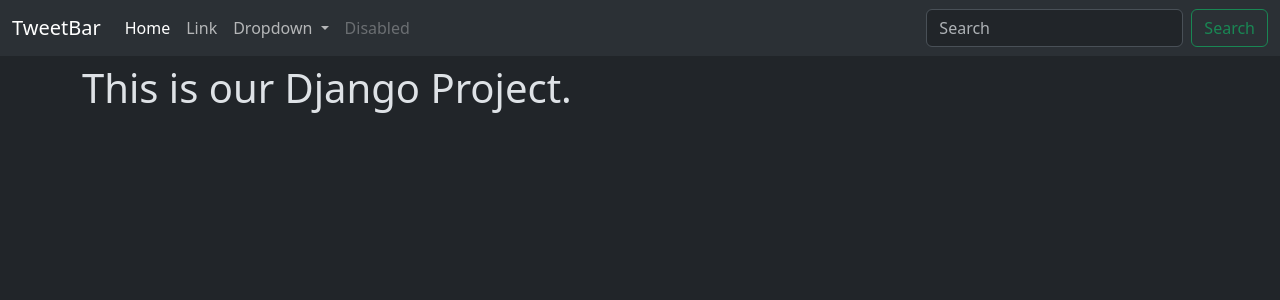
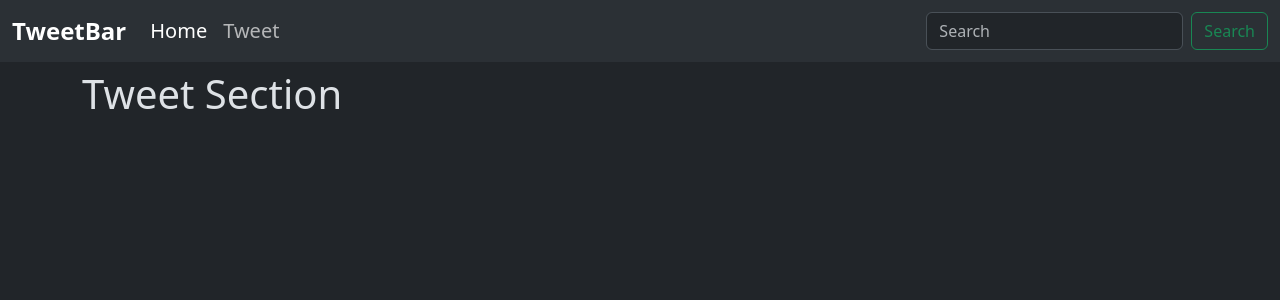
Before and after one commit to Karan551/django_social_project, a Django app: page / in a window 1280 px wide. Shown: the top 300 px of the page. Run offline with Django 5.2, Linux system fonts and the light colour scheme; data that the repository does not hold is empty.

Commit message:
Improv edit and delete funcitonality and much more.

```diff
--- a/social_project/social_project/urls.py
+++ b/social_project/social_project/urls.py
@@ -17,8 +17,11 @@ Including another URLconf
 
 from django.contrib import admin
 from django.urls import path, include
+from django.conf import settings
+from django.conf.urls.static import static
+
 
 urlpatterns = [
     path("", include("tweetApp.urls")),
     path("admin/", admin.site.urls),
-]
+]+static(settings.MEDIA_URL, document_root=settings.MEDIA_ROOT)
--- a/social_project/templates/nav.html
+++ b/social_project/templates/nav.html
@@ -1,31 +1,21 @@
 <nav class="navbar navbar-expand-lg bg-body-tertiary">
     <div class="container-fluid">
-      <a class="navbar-brand" href="#">TweetBar</a>
+      <a class="navbar-brand fs-4 fw-bold" href="#">TweetBar</a>
       <button class="navbar-toggler" type="button" data-bs-toggle="collapse" data-bs-target="#navbarSupportedContent" aria-controls="navbarSupportedContent" aria-expanded="false" aria-label="Toggle navigation">
         <span class="navbar-toggler-icon"></span>
       </button>
       <div class="collapse navbar-collapse" id="navbarSupportedContent">
         <ul class="navbar-nav me-auto mb-2 mb-lg-0">
           <li class="nav-item">
-            <a class="nav-link active" aria-current="page" href="#">Home</a>
+            <a class="nav-link fs-5 {% if request.resolver_match.url_name == 'index' %}active{% endif %}" aria-current="page" href="{% url 'tweet_app:index' %}">Home</a>
           </li>
+
           <li class="nav-item">
-            <a class="nav-link" href="#">Link</a>
+            <a class="nav-link fs-5 {% if request.resolver_match.url_name == 'tweet' %}active{% endif %}" href="{% url 'tweet_app:tweet' %}">Tweet</a>
           </li>
-          <li class="nav-item dropdown">
-            <a class="nav-link dropdown-toggle" href="#" role="button" data-bs-toggle="dropdown" aria-expanded="false">
-              Dropdown
-            </a>
-            <ul class="dropdown-menu">
-              <li><a class="dropdown-item" href="#">Action</a></li>
-              <li><a class="dropdown-item" href="#">Another action</a></li>
-              <li><hr class="dropdown-divider"></li>
-              <li><a class="dropdown-item" href="#">Something else here</a></li>
-            </ul>
-          </li>
-          <li class="nav-item">
-            <a class="nav-link disabled" aria-disabled="true">Disabled</a>
-          </li>
+
+
+
         </ul>
         <form class="d-flex" role="search">
           <input class="form-control me-2" type="search" placeholder="Search" aria-label="Search">
--- a/social_project/tweetApp/templates/tweetApp/index.html
+++ b/social_project/tweetApp/templates/tweetApp/index.html
@@ -1,13 +1,26 @@
+{% extends 'layout.html' %}
+{% block title %}
+  Tweet App
+{% endblock %}
+{% block content %}
+  <h1>Tweet Section</h1>
+  <section class="row mx-auto">
+    {% for tweet in tweets %}
+      <div class="col-12 col-md-4 my-2 my-sm-1 mx-sm-4 mx-md-5">
+        <div class="card" style="width: 18rem">
+          <img src="{{ tweet.user_image.url }}" class="card-img-top" alt="{{ tweet.user }}-img" />
+          <div class="card-body">
+            <h5 class="card-title">{{ tweet.user_name }}</h5>
+            <p class="card-text">{{ tweet.user_text }}</p>
+            <p class="card-text">
+              Tweet at - <span class="fw-bold text-secondary">{{ tweet.cretated_at }}</span>
+            </p>
+            <a href="{% url 'tweet_app:edit_tweet' tweet.pk %}" class="btn btn-warning mr-2 d-inline-block">Edit</a>
 
-
-{% extends "layout.html" %}
-{% block title %}
-Tweet App
-
-{% endblock title %}
-
-{% block content %}
-
-<h1>This is our Django Project.</h1>
-
-{% endblock content %}
+            <a href="{% url 'tweet_app:delete_tweet' tweet.pk %}" class="btn btn-danger mx-3 d-inline-block">Delete</a>
+          </div>
+        </div>
+      </div>
+    {% endfor %}
+  </section>
+{% endblock %}
--- a/social_project/tweetApp/urls.py
+++ b/social_project/tweetApp/urls.py
@@ -1,7 +1,13 @@
 from django.urls import path
 from . import views
 
+app_name="tweet_app"
 urlpatterns = [
+
     path("", views.index, name="index"),
+    # path("tweets-list", views.tweets_list, name="all_tweets"),
+    path("create-tweet/", views.tweet_create, name="tweet"),
+    path("<int:tweet_id>/edit-tweet/", views.edit_tweet, name="edit_tweet"),
+    path('<int:tweet_id>/del-tweet/',views.tweet_delete,name="delete_tweet")
 
     ]
--- a/social_project/tweetApp/views.py
+++ b/social_project/tweetApp/views.py
@@ -1,8 +1,60 @@
-from django.shortcuts import render
+from django.shortcuts import render, redirect, get_object_or_404
+
+from django.contrib.auth.models import User
+from django.contrib.auth.decorators import login_required
+from .forms import TweetForm
+
+from .models import Tweet
 
 
 # Create your views here.
 
 
 def index(request):
-    return render(request, "tweetApp/index.html")
+    all_tweets = Tweet.objects.all().order_by("-cretated_at")
+    return render(request, "tweetApp/index.html", {"tweets": all_tweets})
+
+
+def tweets_list(request):
+    all_tweets = Tweet.objects.all().order_by("-cretated_at")
+
+    return render(request, "tweetApp/tweets_list.html", {"tweets": all_tweets})
+
+@login_required
+def tweet_create(request):
+    form = TweetForm()
+    if request.method == "POST":
+        form = TweetForm(request.POST, request.FILES)
+        if form.is_valid():
+            tweet = form.save(commit=False)
+            tweet.user = request.user
+            tweet.save()
+            return redirect("/")
+
+    else:
+        return render(request, "tweetApp/tweet_create.html", {"form": form})
+
+@login_required
+def edit_tweet(request, tweet_id):
+    tweet = get_object_or_404(Tweet, id=tweet_id, user=request.user)
+    if request.method == "POST":
+        form = TweetForm(request.POST, request.FILES, instance=tweet)
+        if form.is_valid():
+            tweet = form.save(commit=False)
+            tweet.user = request.user
+            tweet.save()
+            return redirect("tweet_app:index")
+
+    else:
+        form = TweetForm(instance=tweet)
+        return render(request, "tweetApp/tweet_create.html", {"form": form})
+
+@login_required
+def tweet_delete(request, tweet_id):
+    tweet = get_object_or_404(Tweet, pk=tweet_id, user=request.user)
+    if request.method == "POST":
+        tweet.delete()
+        return redirect("tweet_app:index")
+
+    else:
+        return render(request, "tweetApp/tweet_delete.html", {"tweet": tweet})
```
Also changed, not shown: social_project/social_project/settings.py (+7 -0 lines), social_project/tweetApp/forms.py (+27 -0 lines), social_project/tweetApp/templates/tweetApp/tweet_create.html (added, +23 -0 lines), social_project/tweetApp/templates/tweetApp/tweet_delete.html (added, +16 -0 lines), social_project/tweetApp/templates/tweetApp/tweet_list.html (added, +7 -0 lines), social_project/photos/berlin_640X424.jpg (deleted).
